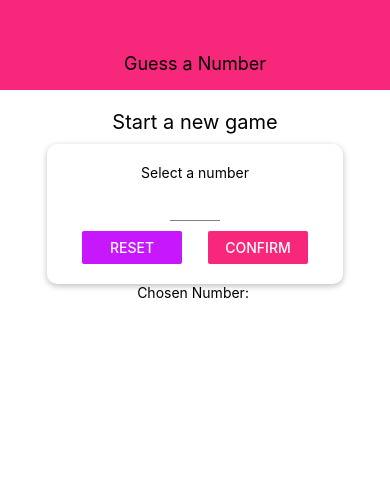
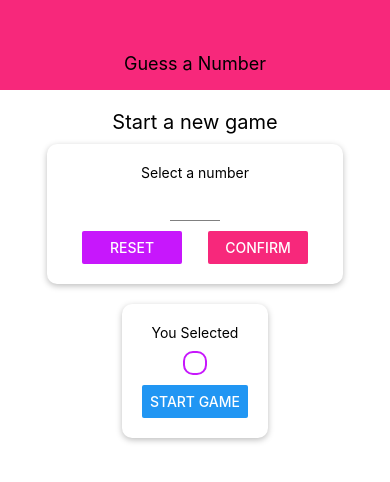
Before and after one commit to heminjohnson/React-Native-Guess-Number-App, a React Native app: screen / in a window 390 px wide. Both pictures are taken after a click on the button "RESET". Shown: the top 482 px of the page. Built offline with nearby package versions, Linux system fonts and the light colour scheme.

Commit message:
feat: add random number generation and a game screen

```diff
--- a/App.js
+++ b/App.js
@@ -1,13 +1,26 @@
-import React from 'react'
+import React, { useState } from 'react'
 import { StyleSheet, View } from 'react-native'
 import Header from './components/Header'
 import StartGameScreen from './screens/StartGameScreen'
+import GameScreen from './screens/GameScreen'
 
 export default function App() {
+  const [userNumber, setUserNumber] = useState('')
+
+  const startGameHandler = (selectedNumber) => {
+    setUserNumber(selectedNumber)
+  }
+
+  let content = <StartGameScreen onStartGame={startGameHandler} />
+
+  if(userNumber) {
+    content = <GameScreen userChoice={userNumber}/>
+  }
+
   return (
     <View style={styles.screen}>
       <Header title={'Guess a Number'} />
-      <StartGameScreen/>
+      {content}
     </View>
   );
 }
--- /dev/null
+++ b/components/NumberContainer.js
@@ -0,0 +1,29 @@
+import React from 'react'
+import { View, Text, StyleSheet } from 'react-native'
+import Colors from '../constants/colors'
+
+const NumberContainer = props => {
+  return (
+    <View style={styles.container}>
+      <Text style={styles.number}>{props.children}</Text>
+    </View>
+  )
+}
+
+const styles = StyleSheet.create({
+  container: {
+    borderWidth: 2,
+    borderColor: Colors.accent,
+    padding: 10,
+    borderRadius: 10,
+    marginVertical: 10,
+    alignItems: 'center',
+    justifyContent: 'center'
+  },
+  number: {
+    color: Colors.accent,
+    fontSize: 22
+  }
+})
+
+export default NumberContainer
--- /dev/null
+++ b/screens/GameScreen.js
@@ -0,0 +1,47 @@
+import React, { useState } from 'react'
+import { View, Text, StyleSheet, Button } from 'react-native'
+import NumberContainer from '../components/NumberContainer'
+import Card from '../components/Card'
+
+const generateRandomBetween = (min, max, exclude) => {
+  min = Math.ceil(min)
+  max = Math.floor(max)
+  const rndNum = Math.floor(Math.random() * (max-min)) + min
+  if(rndNum === exclude) {
+    return generateRandomBetween(min, max, exclude)
+  } else {
+    return rndNum
+  }
+}
+
+const GameScreen = props => {
+  const [currentGuess, setCurrentGuess] = useState(generateRandomBetween(1,100, props.userChoice))
+
+  return (
+    <View style={styles.screen}>
+      <Text>Opponent's Guess</Text>
+      <NumberContainer>{currentGuess}</NumberContainer>
+      <Card style={styles.buttonContainer}>
+        <Button onPress={() => {}} title={'LOWER'} />
+        <Button onPress={() => {}} title={'GREATER'} />
+      </Card>
+    </View>
+  )
+}
+
+const styles = StyleSheet.create({
+  screen: {
+    flex: 1,
+    padding: 10,
+    alignItems: 'center'
+  },
+  buttonContainer: {
+    flexDirection: 'row',
+    justifyContent: 'space-around',
+    marginTop: 20,
+    width: 300,
+    maxWidth: '80%'
+  }
+})
+
+export default GameScreen
--- a/screens/StartGameScreen.js
+++ b/screens/StartGameScreen.js
@@ -4,6 +4,7 @@ import { View, Text, StyleSheet, Button, TouchableWithoutFeedback, Keyboard, Ale
 import Card from '../components/Card'
 import Colors from '../constants/colors'
 import Input from '../components/Input'
+import NumberContainer from '../components/NumberContainer'
 
 const StartGameScreen = props => {
 
@@ -35,12 +36,19 @@ const StartGameScreen = props => {
     setConfirmed(true)
     setSelectedNumber(chosenNumber)
     setEnteredValue('')
+    Keyboard.dismiss()
   }
 
   let confirmedOutput
 
   if(confirmed) {
-    confirmedOutput = <Text>Chosen Number: {selectedNumber}</Text>
+    confirmedOutput = (
+      <Card style={styles.summaryContainer}>
+        <Text>You Selected</Text>
+        <NumberContainer>{selectedNumber}</NumberContainer>
+        <Button title={'START GAME'} onPress={() => props.onStartGame(selectedNumber)}/>
+      </Card>
+    )
   }
 
   return (
@@ -103,6 +111,10 @@ const styles = StyleSheet.create({
   input: {
     width: 50,
     textAlign: 'center'
+  },
+  summaryContainer: {
+    marginTop: 20,
+    alignItems: 'center'
   }
 })
 
```
